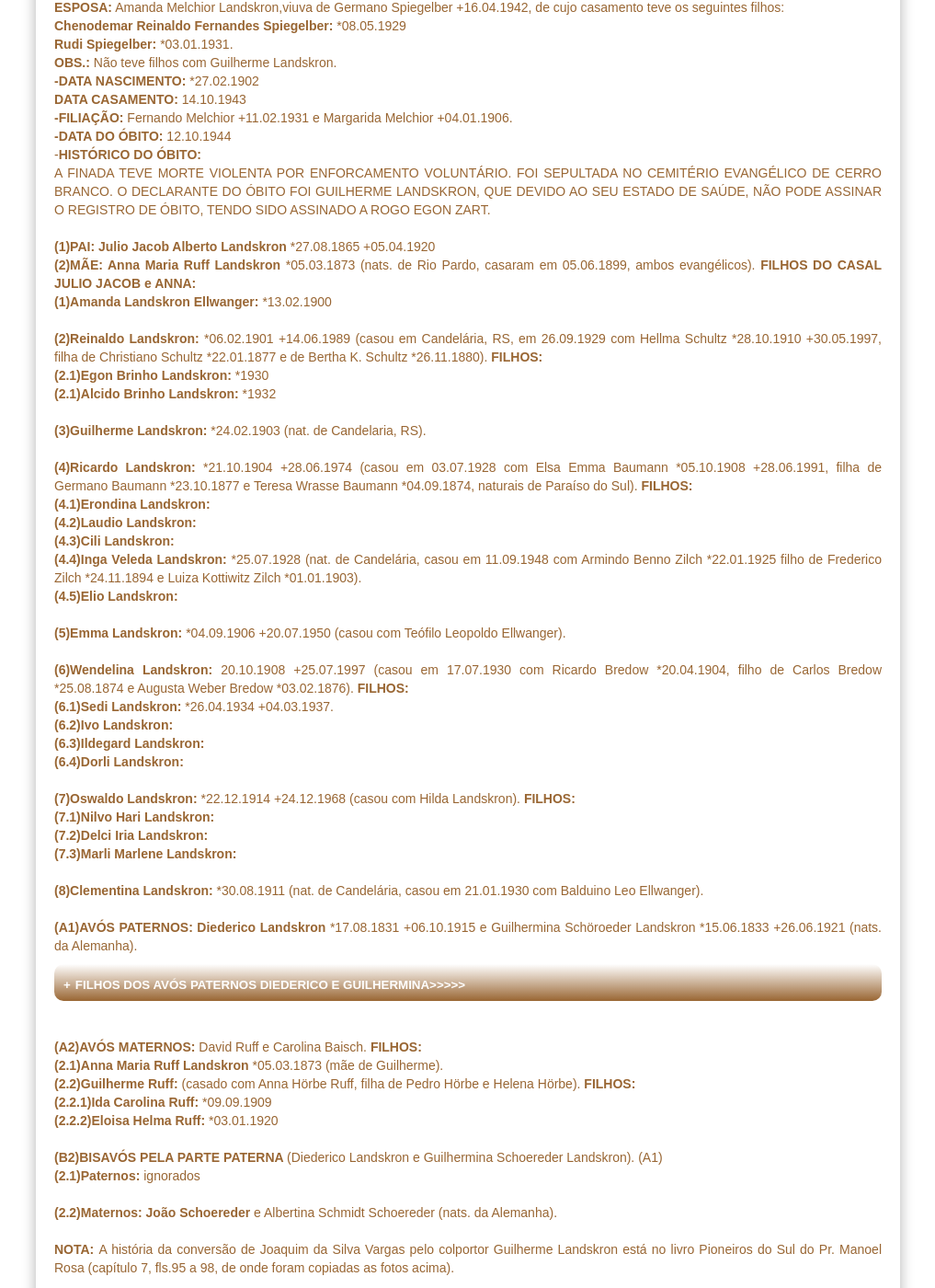
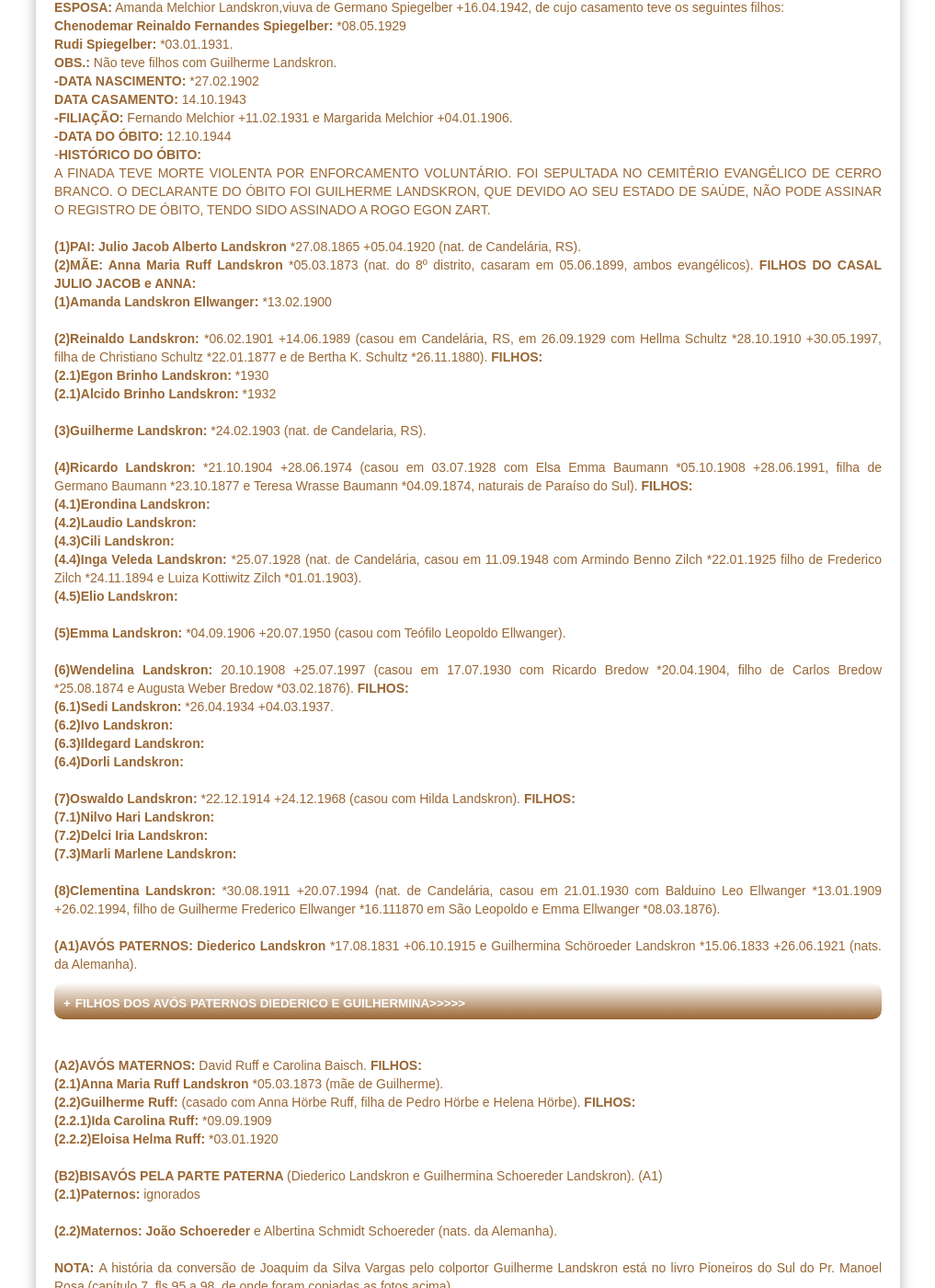
Before and after one commit to claudiovargas1955/claudiovargas1955.github.io, a Jekyll site: the page built from _pages/arvore-genealogica-de-guilherme landskron.html, in a window 1280 px wide and 1400 px high, scrolled down 1054 px. Shown: the whole window at 92% size, without its empty margins (131-1148 px from the left). Built offline with Jekyll 4.4.1, drawn with Linux system fonts in a browser that asks for light colours; some web fonts are replaced.

Commit message:
Update arvore-genealogica-de-guilherme landskron.html

```diff
--- a/_pages/arvore-genealogica-de-guilherme landskron.html
+++ b/_pages/arvore-genealogica-de-guilherme landskron.html
@@ -101,8 +101,8 @@ LIVRO NR.09 DO CARTÓRIO DO BOTUCARAÍ<br><img class="dir" style="float:right";
 ÓBITO FOI GUILHERME LANDSKRON, QUE DEVIDO AO SEU ESTADO DE SAÚDE, NÃO PODE ASSINAR O REGISTRO DE ÓBITO, TENDO SIDO ASSINADO A ROGO EGON
 ZART.<br><br>
 
-<b>(1)PAI: Julio Jacob Alberto Landskron </b>*27.08.1865 +05.04.1920 <br>
-<b>(2)MÃE: Anna Maria Ruff Landskron </b>*05.03.1873 (nats. de Rio Pardo, casaram em 05.06.1899, ambos evangélicos). <b>FILHOS DO
+<b>(1)PAI: Julio Jacob Alberto Landskron </b>*27.08.1865 +05.04.1920 (nat. de Candelária, RS).<br>
+<b>(2)MÃE: Anna Maria Ruff Landskron </b>*05.03.1873 (nat. do 8º distrito, casaram em 05.06.1899, ambos evangélicos). <b>FILHOS DO
 CASAL JULIO JACOB e ANNA:</b><br>
 <b>(1)Amanda Landskron Ellwanger: </b>*13.02.1900<br><br>
 
@@ -136,7 +136,8 @@ Frederico Zilch *24.11.1894 e Luiza Kottiwitz Zilch *01.01.1903).<br>
        <b>(7.2)Delci Iria Landskron: </b><br>
        <b>(7.3)Marli Marlene Landskron: </b><br><br>
 
-<b>(8)Clementina Landskron: </b>*30.08.1911 (nat. de Candelária, casou em 21.01.1930 com Balduino Leo Ellwanger).<br><br>
+<b>(8)Clementina Landskron: </b>*30.08.1911 +20.07.1994 (nat. de Candelária, casou em 21.01.1930 com Balduino Leo Ellwanger *13.01.1909
++26.02.1994, filho de Guilherme Frederico Ellwanger *16.111870 em São Leopoldo e Emma Ellwanger *08.03.1876).<br><br>
 
 <b>(A1)AVÓS PATERNOS: Diederico Landskron </b>*17.08.1831 +06.10.1915 e Guilhermina Schöroeder Landskron *15.06.1833 +26.06.1921
 (nats. da Alemanha).
```
